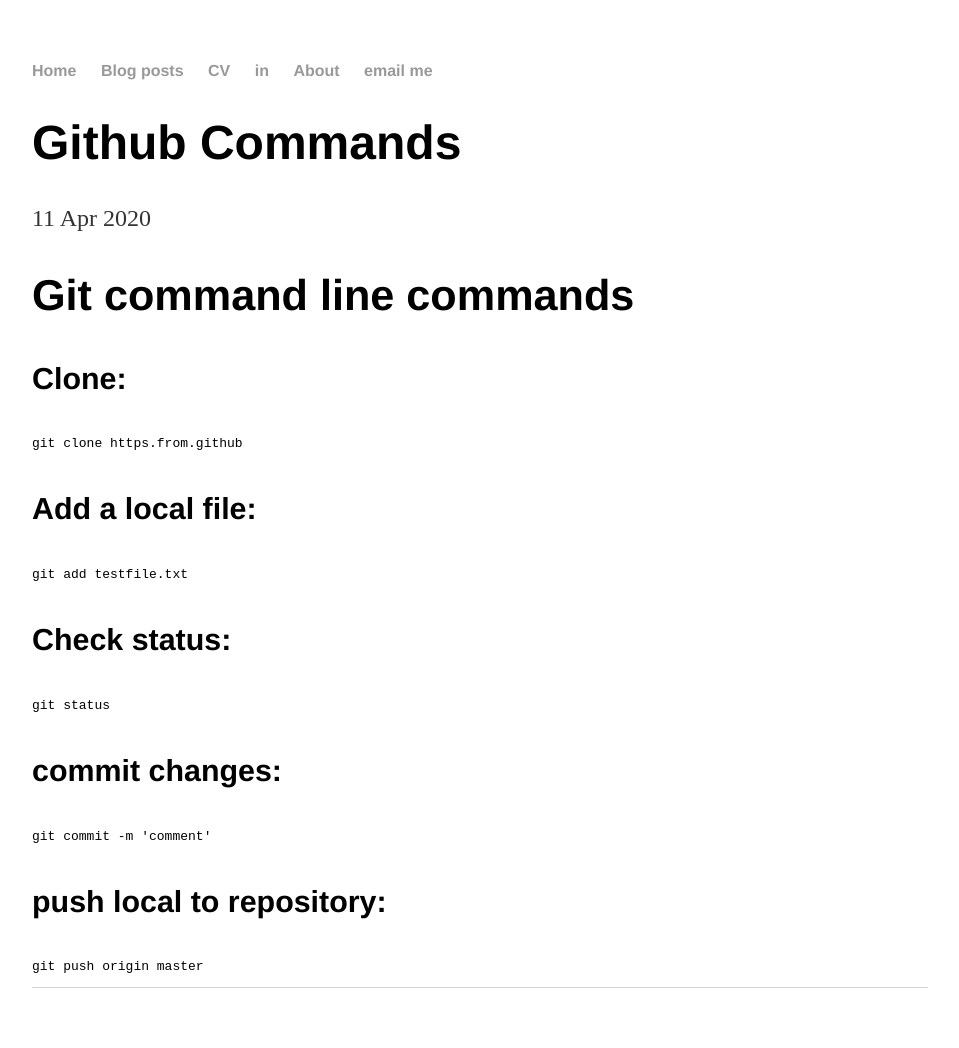
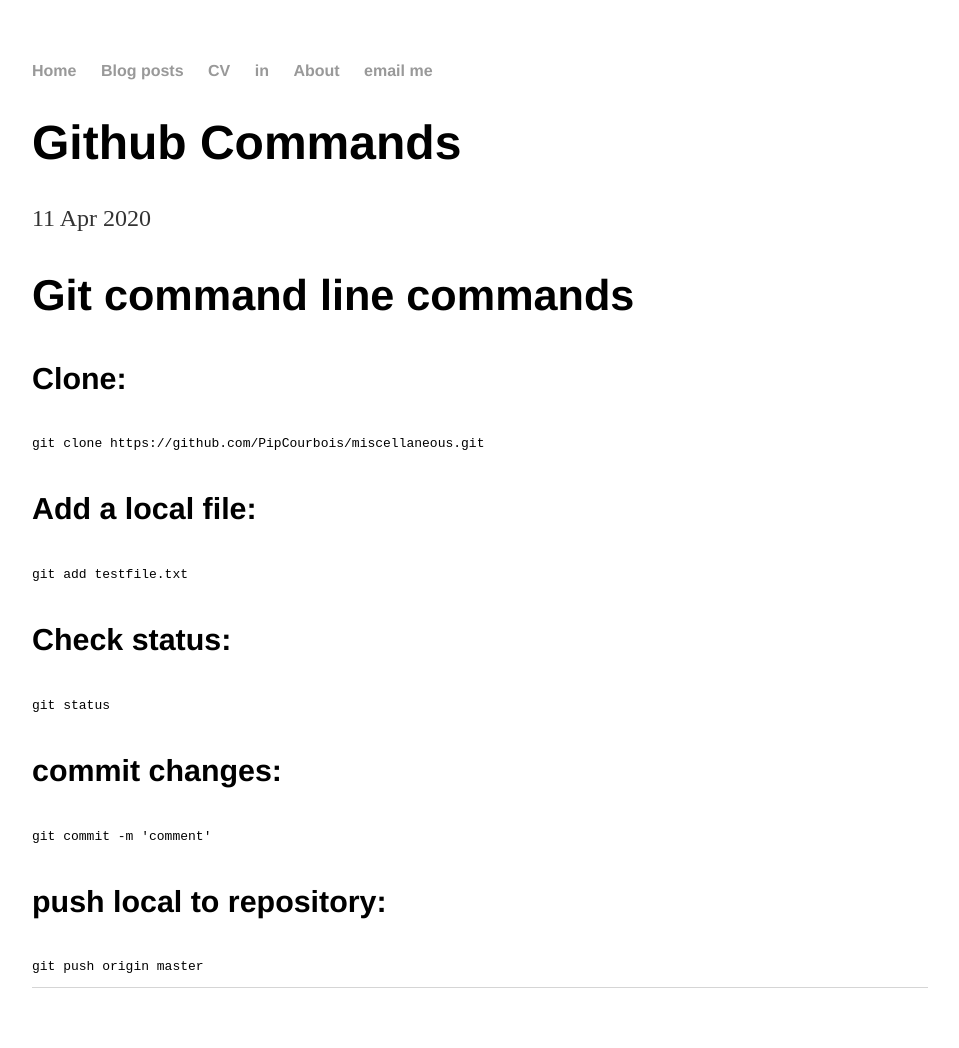
Before and after one commit to PipCourbois/PipCourbois.github.io, a Jekyll site: the page built from _posts/2020-04-11-github-commands.md, in a window 1280 px wide. Shown: the whole page, without its empty margins (160-1119 px from the left). Built offline with Jekyll 4.4.1, drawn with Linux system fonts in a browser that asks for light colours; our own code applies the rules of GitHub Pages for plain Markdown files.

Commit message:
Update 2020-04-11-github-commands.md

```diff
--- a/_posts/2020-04-11-github-commands.md
+++ b/_posts/2020-04-11-github-commands.md
@@ -2,7 +2,7 @@
 
 #### Clone:
 ~~~
-git clone https.from.github
+git clone https://github.com/PipCourbois/miscellaneous.git
 ~~~
 #### Add a local file:
 ~~~
```
